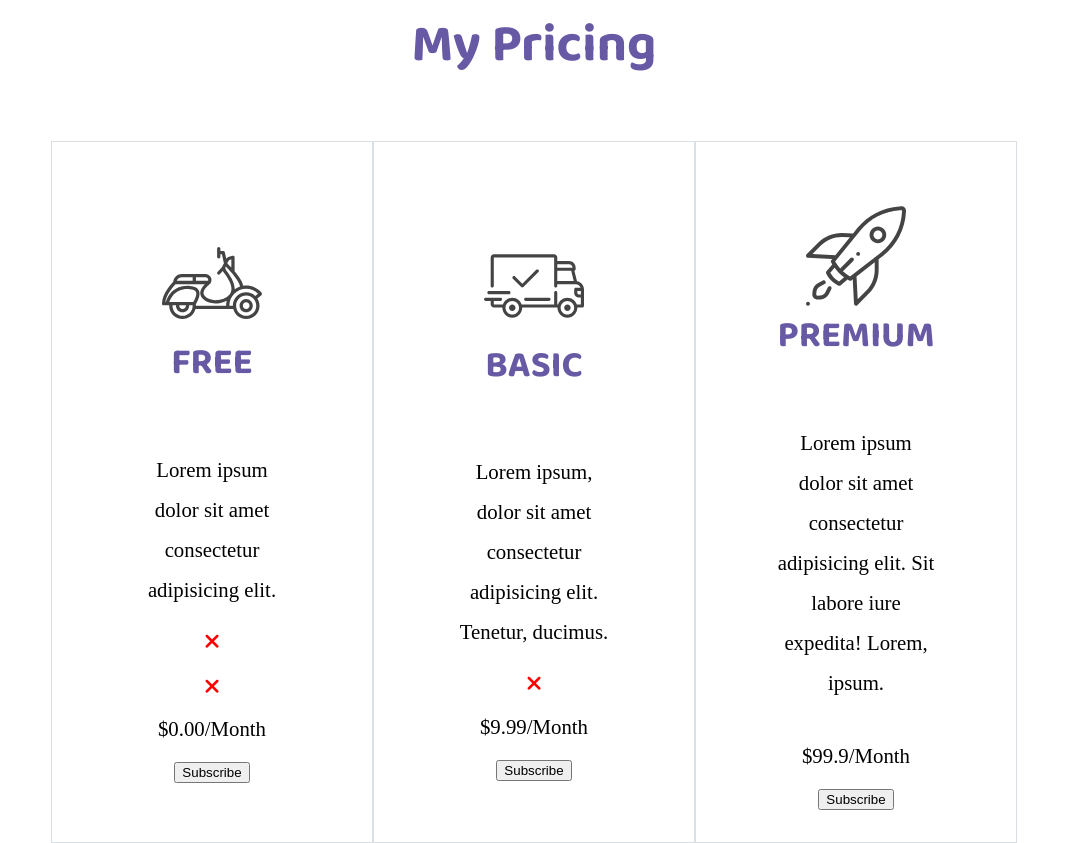
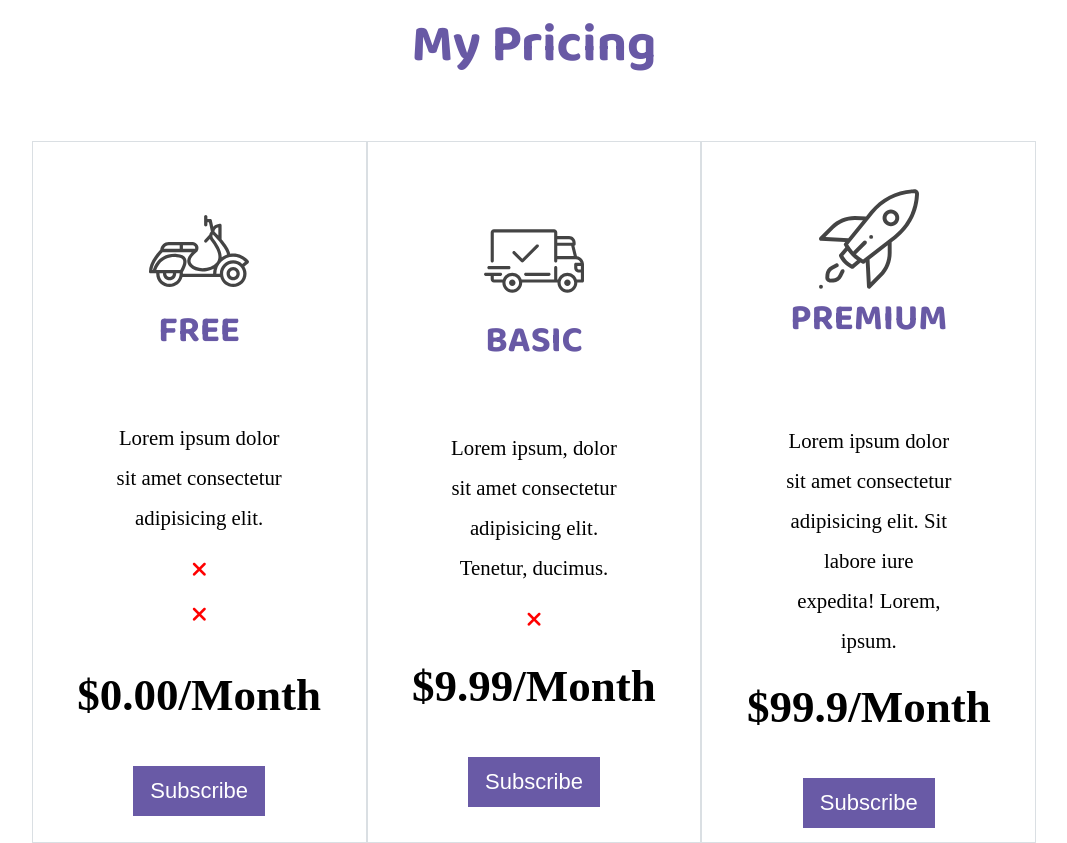
Before and after one commit to KadirDolek/Nouilles-KDolek, a plain HTML site: page index.html in a window 1280 px wide. Shown: the part 2901-3744 px from the top of the page, without its empty margins (106-1173 px from the left). Drawn offline with Linux system fonts and the light colour scheme; a web font is replaced by a local one.

Commit message:
placement des3 prix

```diff
--- a/index.html
+++ b/index.html
@@ -75,20 +75,20 @@
                 <p class="phraseFree">Lorem ipsum dolor sit amet consectetur adipisicing elit.</p>
                 <i class="fa-solid fa-xmark"></i> <br>
                 <i class="fa-solid fa-xmark"></i>
-                <p class="prixSection4">$0.00/Month</p>
+                <p class="prixSection4Free">$0.00/Month</p>
                 <button class="btnSection4">Subscribe</button>
             </div>
             <div class="divFreeSection4"><img class="imgSection4" src="./img/shipped.svg" alt="">
                 <p class="motBasic">BASIC</p>
                 <p class="phraseBasic">Lorem ipsum, dolor sit amet consectetur adipisicing elit. Tenetur, ducimus.</p>
                 <i class="fa-solid fa-xmark"></i>
-                <p class="prixSection4">$9.99/Month</p>
+                <p class="prixSection4Basic">$9.99/Month</p>
                 <button class="btnSection4">Subscribe</button>
             </div>
             <div class="divFreeSection4"><img class="imgSection4" src="./img/startup.svg" alt="">
                 <p class="motPremium">PREMIUM</p>
                 <p class="phrasePremium">Lorem ipsum dolor sit amet consectetur adipisicing elit. Sit labore iure expedita! Lorem, ipsum.</p>
-                <p class="prixSection4">$99.9/Month</p>
+                <p class="prixSection4Premium">$99.9/Month</p>
                 <button class="btnSection4">Subscribe</button>
             </div>
         </div>
--- a/styles/styles.css
+++ b/styles/styles.css
@@ -219,7 +219,7 @@ h1{
     align-items: center;
 }
 .divFreeSection4{
-    width: 25%;
+    width: 26%;
     display: flex;
     justify-content: center;
     flex-direction: column;
@@ -246,6 +246,29 @@ h1{
     line-height: 40px;
     text-align: center;
 }
+.phrasePremium{
+    margin-top: 35.5px;
+}
+.prixSection4Premium{
+    margin-top: 0;
+}
+.prixSection4Basic{
+    margin-top: 30px;
+}
+.prixSection4Free, .prixSection4Basic, .prixSection4Premium{
+    font-size: 45px;
+    font-weight: bold;
+}
 .fa-solid{
     color: red;
 }
+.btnSection4{
+    background-color:rgb(105, 90, 166);
+    color: white;
+    padding-top: 12px;
+    padding-bottom: 12px;
+    padding-left: 17px;
+    padding-right: 17px;
+    border: none;
+    font-size: 22px;
+}
```
